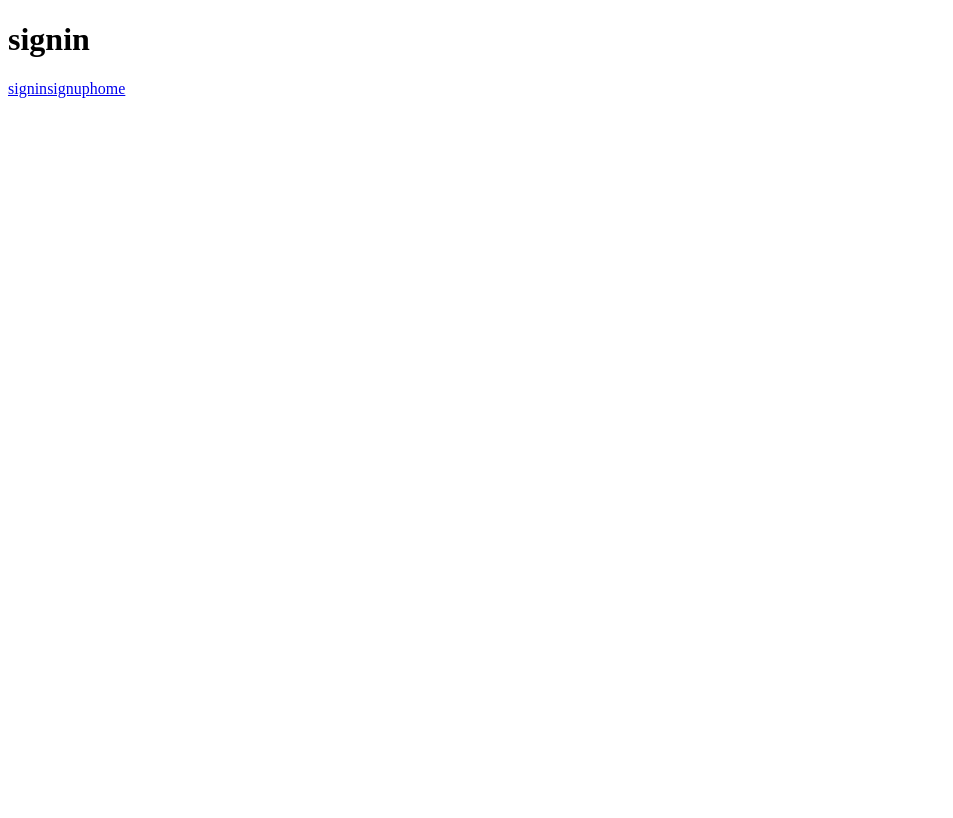
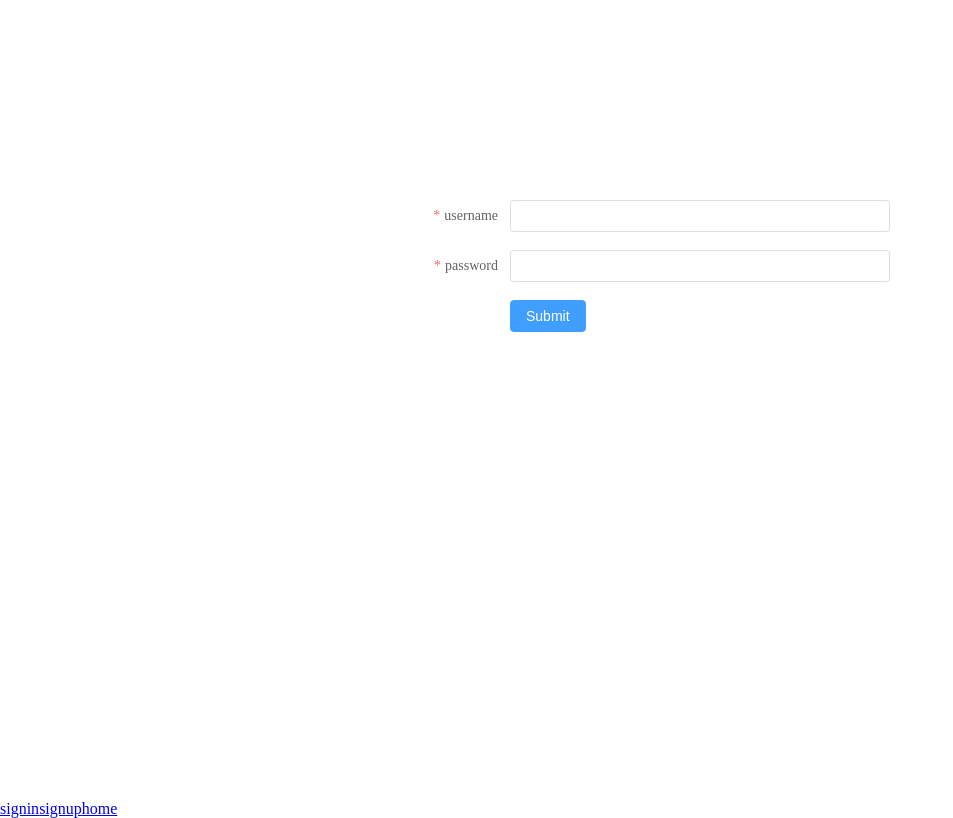
Before and after one commit to herzorf/filestore_web, a Vue app: page /#/signin in a window 1280 px wide. Shown: the whole page, without its empty margins (0-953 px from the left). Built offline with nearby package versions, Linux system fonts and the light colour scheme.

Commit message:
添加登陆页面

```diff
--- a/package.json
+++ b/package.json
@@ -10,7 +10,9 @@
   },
   "dependencies": {
     "axios": "^1.2.3",
+    "element-plus": "^2.2.28",
     "pinia": "^2.0.29",
+    "sass": "^1.57.1",
     "vue": "^3.2.45",
     "vue-router": "4"
   },
--- a/src/App.vue
+++ b/src/App.vue
@@ -1,8 +1,14 @@
 <template>
-  <router-view></router-view>
-  <router-link to="/signin">signin</router-link>
-  <router-link to="/signup">signup</router-link>
-  <router-link to="/home">home</router-link>
+  <div class="wrapper">
+    <router-view></router-view>
+    <router-link to="/signin">signin</router-link>
+    <router-link to="/signup">signup</router-link>
+    <router-link to="/home">home</router-link>
+  </div>
 </template>
 
-<style scoped></style>
+<style scoped lang="scss">
+  .wrapper {
+    height: 100vh;
+  }
+</style>
--- a/src/main.ts
+++ b/src/main.ts
@@ -3,11 +3,14 @@ import './style.css'
 import App from './App.vue'
 import routes from './routes/routes'
 import { createRouter, createWebHashHistory, } from "vue-router"
+import ElementPlus from 'element-plus'
+import 'element-plus/dist/index.css'
 const router = createRouter({
     history: createWebHashHistory(),
     routes, // `routes: routes` 的缩写
 })
 
 const app = createApp(App)
+app.use(ElementPlus)
 app.use(router)
 app.mount('#app')
--- a/src/page/signin/signin.vue
+++ b/src/page/signin/signin.vue
@@ -1,7 +1,78 @@
 <template>
-  <div>
-    <h1>signin</h1>
+  <div class="signWrapper">
+    <el-form
+      ref="formRef"
+      :model="signinForm"
+      label-width="120px"
+      class="sign-wrapper"
+    >
+      <el-form-item
+        prop="username"
+        label="username"
+        :rules="[
+          {
+            required: true,
+            message: '请输入用户名',
+            trigger: 'blur',
+          },
+        ]"
+      >
+        <el-input v-model="signinForm.username" />
+      </el-form-item>
+      <el-form-item
+        prop="password"
+        label="password"
+        :rules="{
+          required: true,
+          message: '请输入密码',
+          trigger: 'blur',
+        }"
+      >
+        <el-input v-model="signinForm.password" />
+      </el-form-item>
+      <el-form-item>
+        <el-button type="primary" @click="submitForm(formRef)"
+          >Submit</el-button
+        >
+      </el-form-item>
+    </el-form>
   </div>
 </template>
-<script lang="ts" setup name="SignIn"></script>
-<style lang=""></style>
+
+<script lang="ts" setup>
+  import { reactive, ref } from "vue";
+  import type { FormInstance } from "element-plus";
+
+  const formRef = ref<FormInstance>();
+  const signinForm = reactive<{
+    username: string;
+    password: string;
+  }>({
+    username: "",
+    password: "",
+  });
+
+  const submitForm = (formEl: FormInstance | undefined) => {
+    if (!formEl) return;
+    formEl.validate((valid) => {
+      if (valid) {
+        console.log(signinForm);
+      } else {
+        console.log("校验不通过");
+        return false;
+      }
+    });
+  };
+</script>
+<style lang="scss" scoped>
+  .signWrapper {
+    display: flex;
+    height: 100vh;
+    justify-content: center;
+    align-items: center;
+    .sign-wrapper {
+      width: 500px;
+      height: 400px;
+    }
+  }
+</style>
--- a/src/style.css
+++ b/src/style.css
@@ -0,0 +1,5 @@
+*{
+    margin: 0;
+    padding: 0;
+    box-sizing: border-box;
+}
```
Also changed, not shown: 1 other file (tests, documents, lock files or other folders).
